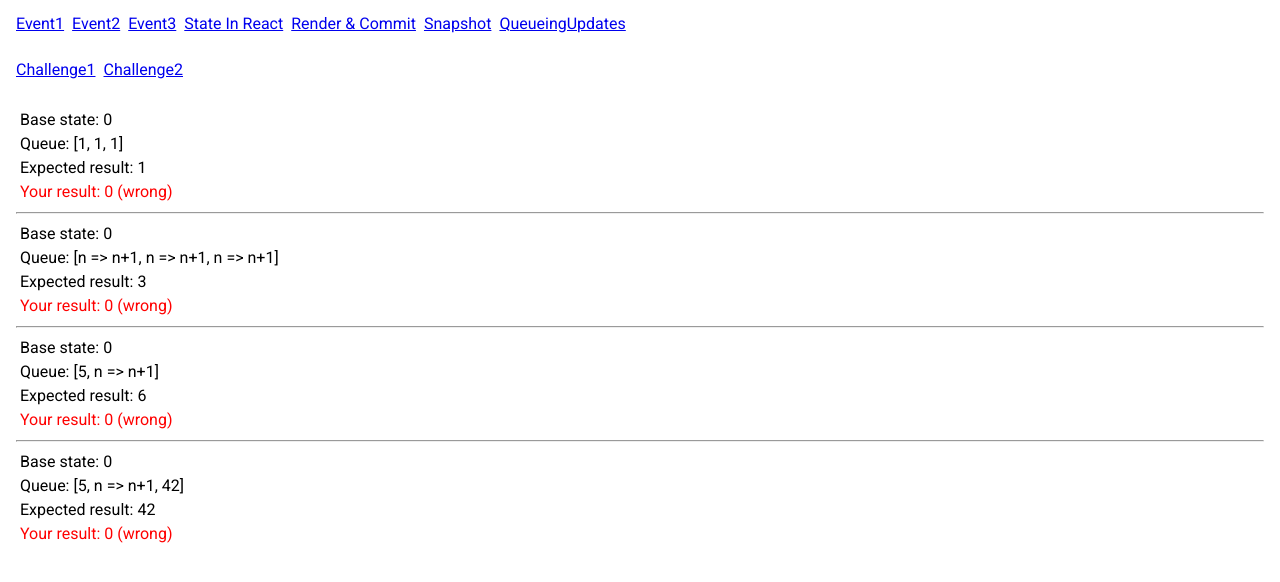
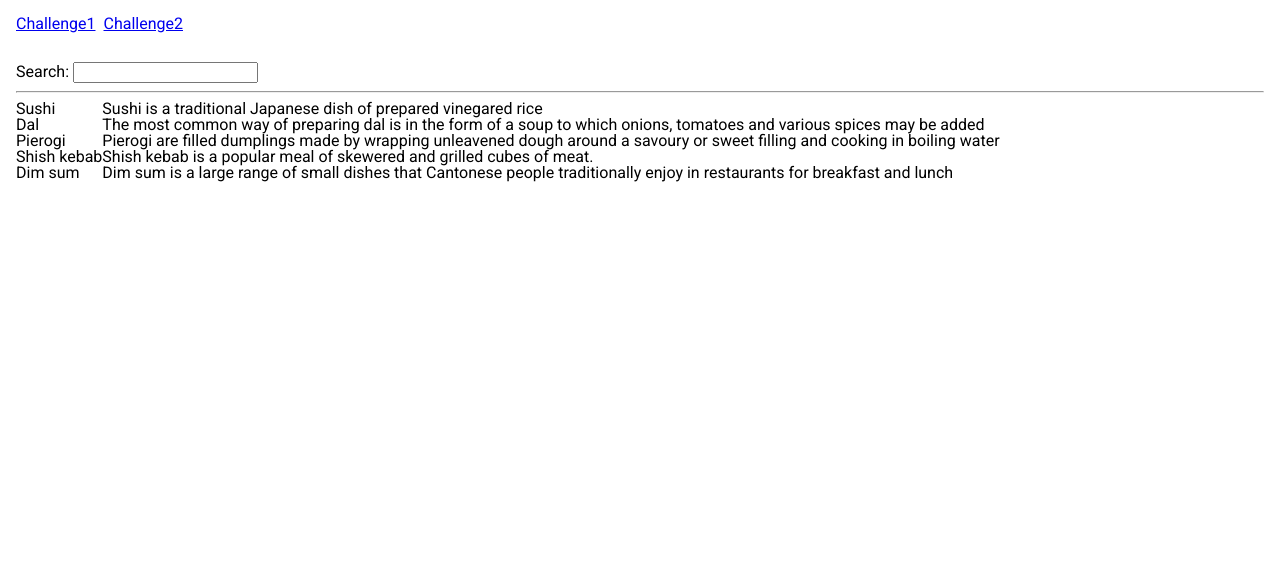
Before and after one commit to v1r4m/react-docs-study, a React (Vite) app: page /Challenge2 in a window 1280 px wide. Shown: the top 582 px of the page. Built offline with nearby package versions, Linux system fonts and the light colour scheme.

Commit message:
3주차 챌린지

```diff
--- a/src/2week/Week2.jsx
+++ b/src/2week/Week2.jsx
@@ -1,5 +1,5 @@
 import { Route, Routes } from "react-router-dom";
-import Layout from "../Components/Layout";
+import Layout from "./Layout";
 import Event1 from "./pages/Event1";
 import Event2 from "./pages/Event2";
 import Event3 from "./pages/Event3";
--- /dev/null
+++ b/src/3week/Layout.jsx
@@ -0,0 +1,19 @@
+import { Link, Outlet } from "react-router-dom";
+
+export default function Layout() {
+  return (
+    <div className="layout">
+      <nav className="nav">
+        <ul className="nav-links">
+          <li>
+            <Link to="/challenge1">Challenge1</Link>
+          </li>
+          <li>
+            <Link to="/challenge2">Challenge2</Link>
+          </li>
+        </ul>
+      </nav>
+      <Outlet />
+    </div>
+  );
+}
--- /dev/null
+++ b/src/3week/Week3.jsx
@@ -0,0 +1,17 @@
+import { Route, Routes } from "react-router-dom";
+import Layout from "./Layout";
+import Challenge1 from "./challenge/Challenge1";
+import Challenge2 from "./challenge/Challenge2";
+import Home from "./pages/Home";
+
+export default function Week3() {
+  return (
+    <Routes>
+      <Route path="/" element={<Layout />}>
+        <Route index element={<Home />} />
+        <Route path="/Challenge1" element={<Challenge1 />} />
+        <Route path="/Challenge2" element={<Challenge2 />} />
+      </Route>
+    </Routes>
+  );
+}
--- /dev/null
+++ b/src/3week/challenge/Challenge1.jsx
@@ -0,0 +1,43 @@
+import { useState } from "react";
+
+const initialProducts = [
+  {
+    id: 0,
+    name: "Baklava",
+    count: 1,
+  },
+  {
+    id: 1,
+    name: "Cheese",
+    count: 5,
+  },
+  {
+    id: 2,
+    name: "Spaghetti",
+    count: 2,
+  },
+];
+
+export default function ShoppingCart() {
+  const [products, setProducts] = useState(initialProducts);
+
+  // FIXME: 이벤트핸들러를 구현하기
+  function handleIncreaseClick(productId) {}
+
+  return (
+    <ul>
+      {products.map((product) => (
+        <li key={product.id}>
+          {product.name} (<b>{product.count}</b>)
+          <button
+            onClick={() => {
+              handleIncreaseClick(product.id);
+            }}
+          >
+            +
+          </button>
+        </li>
+      ))}
+    </ul>
+  );
+}
--- /dev/null
+++ b/src/3week/challenge/Challenge2.jsx
@@ -0,0 +1,44 @@
+import { useState } from "react";
+import { foods, filterItems } from "./data.js";
+
+// 예제에서 SearchBar에는 텍스트 입력창을 제어하는 자체 query state가 있습니다.부모인 FilterableList 컴포넌트는 항목의 List를 표시하지만 검색 쿼리는 고려하지 않습니다.
+// 검색 쿼리에 따라 목록을 필터링하려면 filterItems(foods, query) 함수를 사용합니다. 변경 사항을 테스트하려면, 입력에 “s”를 입력하면 목록이 “Sushi”, “Shish kebab”, “Dim sum”으로 필터링되는지 확인합니다.
+// filterItems는 이미 구현되어 import 되어 있으므로 직접 작성할 필요가 없습니다!
+export default function Challenge2() {
+  return (
+    <>
+      <SearchBar />
+      <hr />
+      <List items={foods} />
+    </>
+  );
+}
+
+function SearchBar() {
+  const [query, setQuery] = useState("");
+
+  function handleChange(e) {
+    setQuery(e.target.value);
+  }
+
+  return (
+    <label>
+      Search: <input value={query} onChange={handleChange} />
+    </label>
+  );
+}
+
+function List({ items }) {
+  return (
+    <table>
+      <tbody>
+        {items.map((food) => (
+          <tr key={food.id}>
+            <td>{food.name}</td>
+            <td>{food.description}</td>
+          </tr>
+        ))}
+      </tbody>
+    </table>
+  );
+}
--- /dev/null
+++ b/src/3week/challenge/data.js
@@ -0,0 +1,39 @@
+export function filterItems(items, query) {
+  query = query.toLowerCase();
+  return items.filter((item) =>
+    item.name.split(" ").some((word) => word.toLowerCase().startsWith(query))
+  );
+}
+
+export const foods = [
+  {
+    id: 0,
+    name: "Sushi",
+    description:
+      "Sushi is a traditional Japanese dish of prepared vinegared rice",
+  },
+  {
+    id: 1,
+    name: "Dal",
+    description:
+      "The most common way of preparing dal is in the form of a soup to which onions, tomatoes and various spices may be added",
+  },
+  {
+    id: 2,
+    name: "Pierogi",
+    description:
+      "Pierogi are filled dumplings made by wrapping unleavened dough around a savoury or sweet filling and cooking in boiling water",
+  },
+  {
+    id: 3,
+    name: "Shish kebab",
+    description:
+      "Shish kebab is a popular meal of skewered and grilled cubes of meat.",
+  },
+  {
+    id: 4,
+    name: "Dim sum",
+    description:
+      "Dim sum is a large range of small dishes that Cantonese people traditionally enjoy in restaurants for breakfast and lunch",
+  },
+];
--- /dev/null
+++ b/src/3week/pages/Home.jsx
@@ -0,0 +1,5 @@
+import React from "react";
+
+export default function Home() {
+  return <div>3주차 - Managing State</div>;
+}
--- a/src/main.jsx
+++ b/src/main.jsx
@@ -1,13 +1,14 @@
 import React from "react";
 import ReactDOM from "react-dom/client";
-import Week2 from "./2week/Week2";
+import Week3 from "./3week/week3";
+import Week2 from "./2week/week2";
 import { BrowserRouter } from "react-router-dom";
 import "./index.css";
 
 ReactDOM.createRoot(document.getElementById("root")).render(
   <React.StrictMode>
     <BrowserRouter>
-      <Week2 />
+      <Week3 />
     </BrowserRouter>
   </React.StrictMode>
 );
```
Also changed, not shown: src/2week/Layout.jsx (renamed from src/Components/Layout.jsx).
